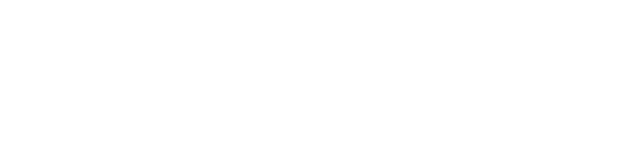
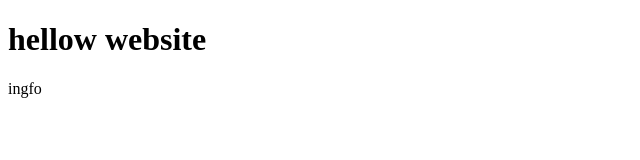
Before and after one commit to RiverCarley/test-repo, a plain HTML site: page index.html in a window 1280 px wide. Shown: the whole page, without its empty margins (0-640 px from the left). Drawn offline with Linux system fonts and the light colour scheme.

Commit message:
added content to index.html

```diff
--- a/index.html
+++ b/index.html
@@ -6,6 +6,7 @@
     <title>Document</title>
 </head>
 <body>
-
+    <h1>hellow website</h1>
+    <p>ingfo</p>
 </body>
 </html>
```
